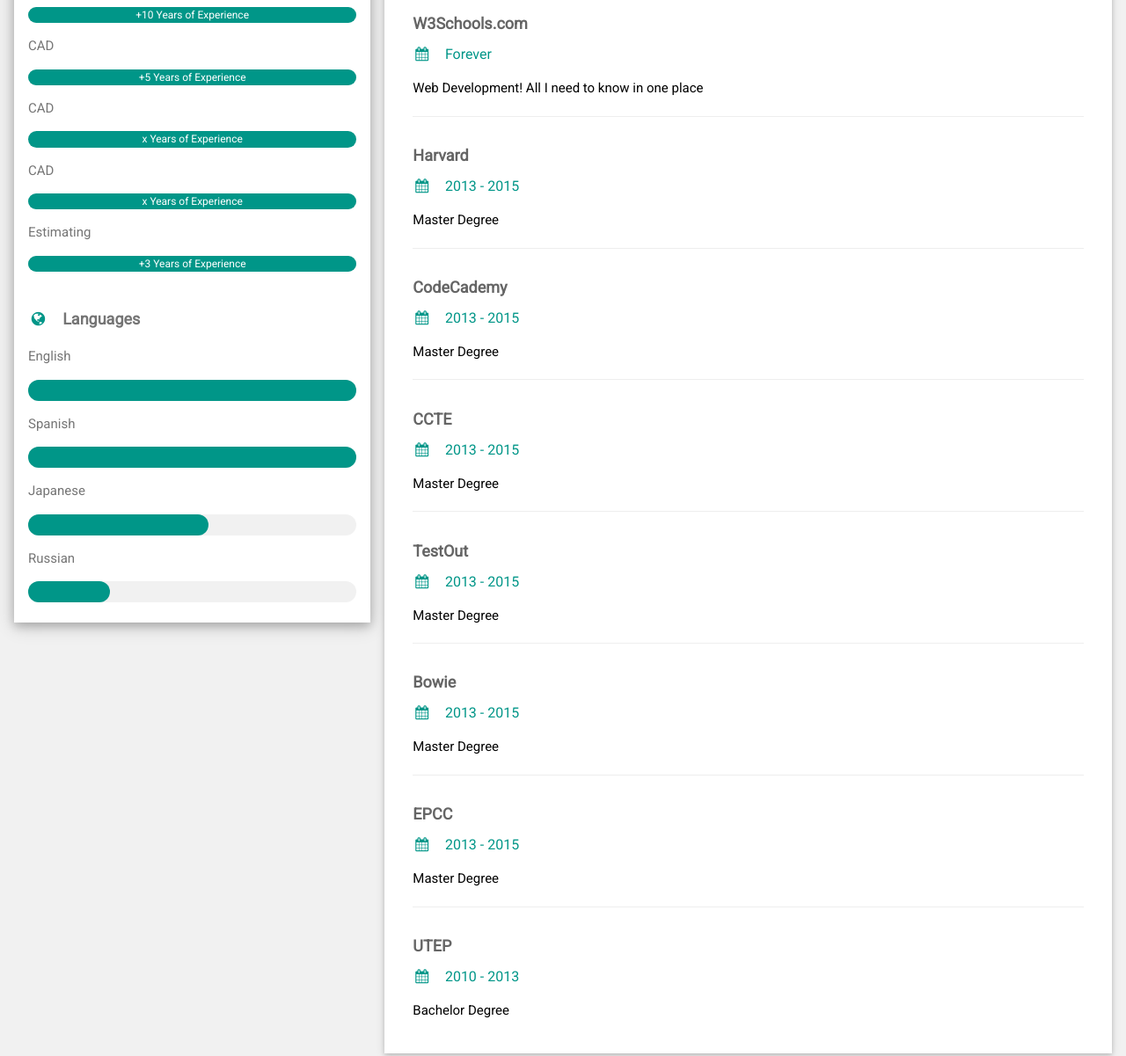
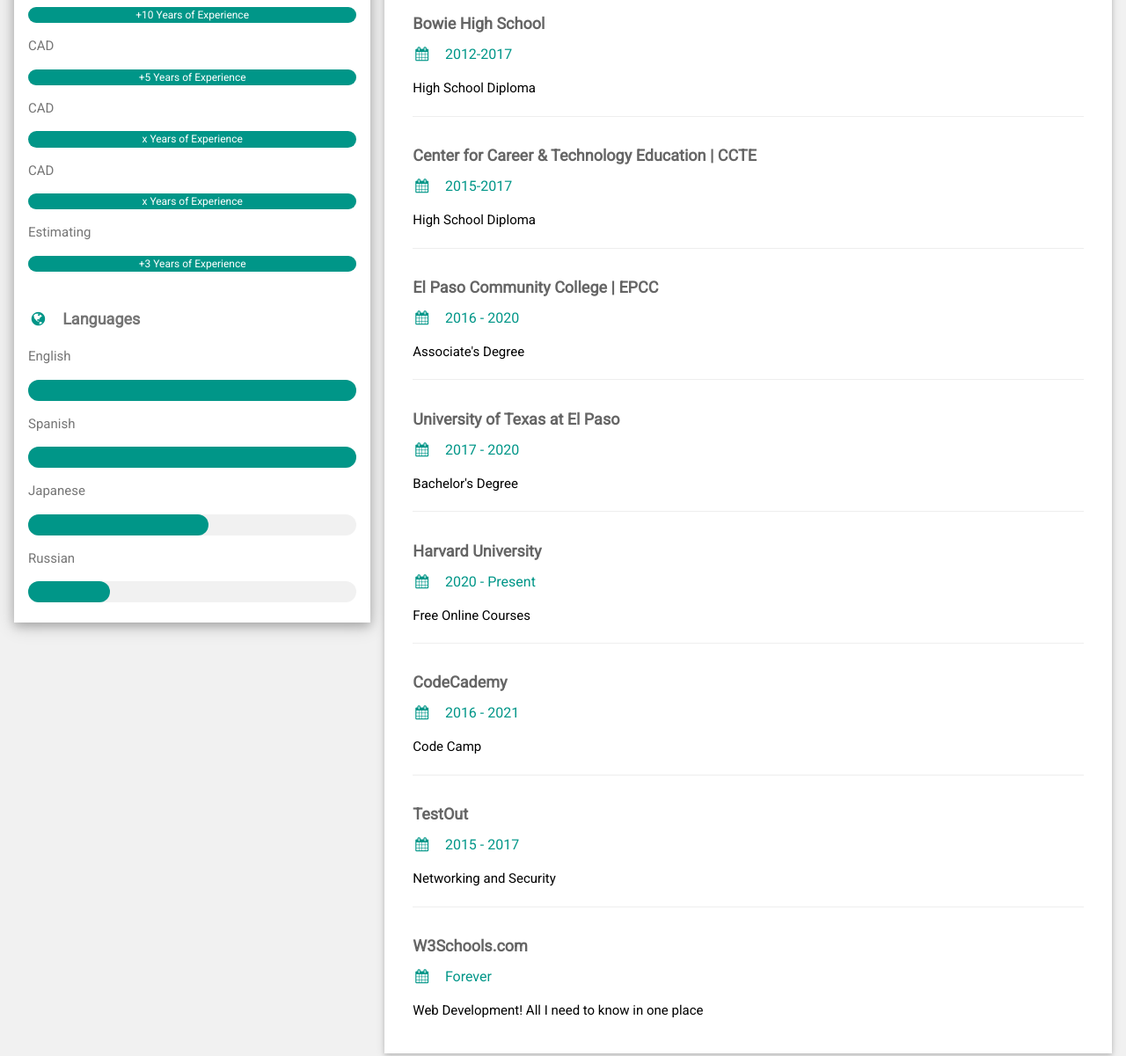
Before and after one commit to PlP0/resume, a plain HTML site: page index.html in a window 1280 px wide. Shown: the part 714-1915 px from the top of the page at 88% size. Drawn offline with nearby package versions, Linux system fonts and the light colour scheme.

Commit message:
Update index.html

```diff
--- a/index.html
+++ b/index.html
@@ -132,51 +132,51 @@ html,body,h1,h2,h3,h4,h5,h6 {font-family: "Roboto", sans-serif}
       <div class="w3-container w3-card w3-white">
         <h2 class="w3-text-grey w3-padding-16"><i class="fa fa-certificate fa-fw w3-margin-right w3-xxlarge w3-text-teal"></i>Education</h2>
         <div class="w3-container">
-          <h5 class="w3-opacity"><b>W3Schools.com</b></h5>
-          <h6 class="w3-text-teal"><i class="fa fa-calendar fa-fw w3-margin-right"></i>Forever</h6>
-          <p>Web Development! All I need to know in one place</p>
+          <h5 class="w3-opacity"><b>Bowie High School</b></h5>
+          <h6 class="w3-text-teal"><i class="fa fa-calendar fa-fw w3-margin-right"></i>2012-2017</h6>
+          <p>High School Diploma</p>
           <hr>
         </div>
         <div class="w3-container">
-          <h5 class="w3-opacity"><b>Harvard</b></h5>
-          <h6 class="w3-text-teal"><i class="fa fa-calendar fa-fw w3-margin-right"></i>2013 - 2015</h6>
-          <p>Master Degree</p>
+          <h5 class="w3-opacity"><b>Center for Career & Technology Education | CCTE</b></h5>
+          <h6 class="w3-text-teal"><i class="fa fa-calendar fa-fw w3-margin-right"></i>2015-2017</h6>
+          <p>High School Diploma </p>
+          <hr>
+        </div>
+        <div class="w3-container">
+          <h5 class="w3-opacity"><b>El Paso Community College | EPCC</b></h5>
+          <h6 class="w3-text-teal"><i class="fa fa-calendar fa-fw w3-margin-right"></i>2016 - 2020</h6>
+          <p>Associate's Degree</p>
+          <hr>
+        </div>
+        <div class="w3-container">
+          <h5 class="w3-opacity"><b>University of Texas at El Paso</b></h5>
+          <h6 class="w3-text-teal"><i class="fa fa-calendar fa-fw w3-margin-right"></i>2017 - 2020</h6>
+          <p>Bachelor's Degree</p>
+          <hr>
+        </div>
+        <div class="w3-container">
+          <h5 class="w3-opacity"><b>Harvard University</b></h5>
+          <h6 class="w3-text-teal"><i class="fa fa-calendar fa-fw w3-margin-right"></i>2020 - Present</h6>
+          <p>Free Online Courses</p>
           <hr>
         </div>
         <div class="w3-container">
           <h5 class="w3-opacity"><b>CodeCademy</b></h5>
-          <h6 class="w3-text-teal"><i class="fa fa-calendar fa-fw w3-margin-right"></i>2013 - 2015</h6>
-          <p>Master Degree</p>
-          <hr>
-        </div>
-        <div class="w3-container">
-          <h5 class="w3-opacity"><b>CCTE</b></h5>
-          <h6 class="w3-text-teal"><i class="fa fa-calendar fa-fw w3-margin-right"></i>2013 - 2015</h6>
-          <p>Master Degree</p>
+          <h6 class="w3-text-teal"><i class="fa fa-calendar fa-fw w3-margin-right"></i>2016 - 2021</h6>
+          <p>Code Camp</p>
           <hr>
         </div>
         <div class="w3-container">
           <h5 class="w3-opacity"><b>TestOut</b></h5>
-          <h6 class="w3-text-teal"><i class="fa fa-calendar fa-fw w3-margin-right"></i>2013 - 2015</h6>
-          <p>Master Degree</p>
+          <h6 class="w3-text-teal"><i class="fa fa-calendar fa-fw w3-margin-right"></i>2015 - 2017</h6>
+          <p>Networking and Security</p>
           <hr>
         </div>
         <div class="w3-container">
-          <h5 class="w3-opacity"><b>Bowie</b></h5>
-          <h6 class="w3-text-teal"><i class="fa fa-calendar fa-fw w3-margin-right"></i>2013 - 2015</h6>
-          <p>Master Degree</p>
-          <hr>
-        </div>
-        <div class="w3-container">
-          <h5 class="w3-opacity"><b>EPCC</b></h5>
-          <h6 class="w3-text-teal"><i class="fa fa-calendar fa-fw w3-margin-right"></i>2013 - 2015</h6>
-          <p>Master Degree</p>
-          <hr>
-        </div>
-        <div class="w3-container">
-          <h5 class="w3-opacity"><b>UTEP</b></h5>
-          <h6 class="w3-text-teal"><i class="fa fa-calendar fa-fw w3-margin-right"></i>2010 - 2013</h6>
-          <p>Bachelor Degree</p><br>
+          <h5 class="w3-opacity"><b>W3Schools.com</b></h5>
+          <h6 class="w3-text-teal"><i class="fa fa-calendar fa-fw w3-margin-right"></i>Forever</h6>
+          <p>Web Development! All I need to know in one place</p><br>
         </div>
       </div>
 
```
